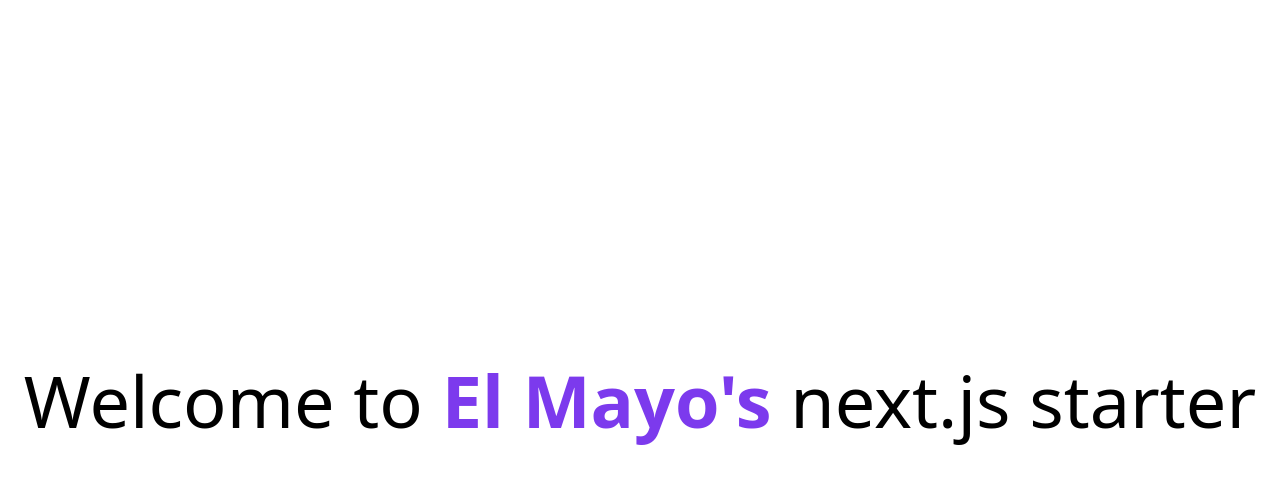
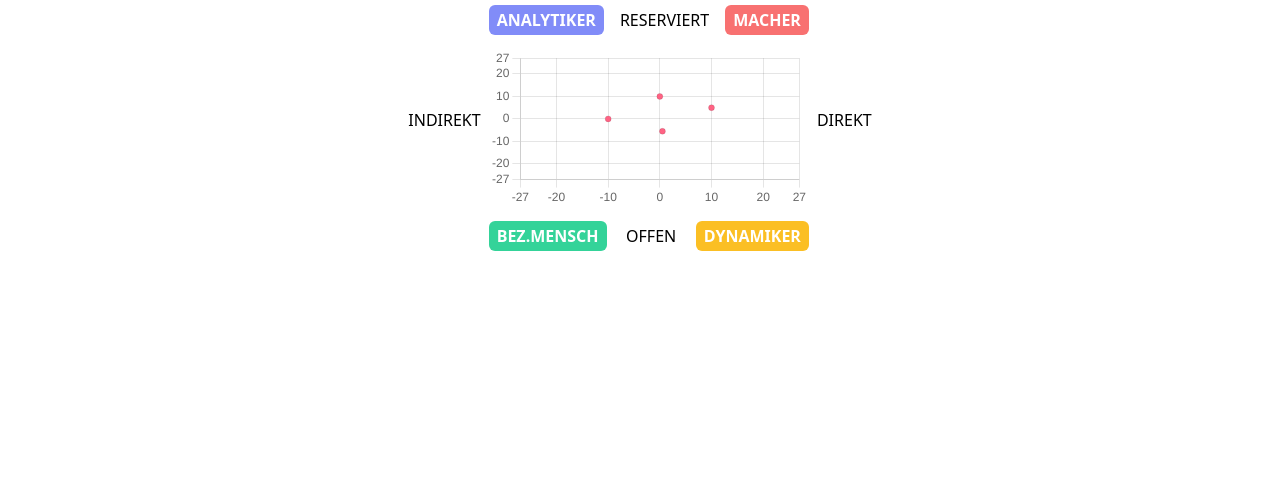
Before and after one commit to mic-meier/mdba, a Next.js app: page / in a window 1280 px wide. Shown: the top 484 px of the page. Built offline with nearby package versions, Linux system fonts and the light colour scheme.

Commit message:
feat: Add chart
Add react-chartjs-2 chart and style it

```diff
--- a/components/QuestionnaireForm.tsx
+++ b/components/QuestionnaireForm.tsx
@@ -1,9 +1,16 @@
-import { ChangeEvent, ReactNode, useState } from 'react'
+import {
+  ChangeEvent,
+  Dispatch,
+  ReactNode,
+  SetStateAction,
+  useState,
+} from 'react'
 
 import { ChoiceSet, Questionnaire } from '../types'
 
 type Props = {
   questionnaire: Questionnaire
+  setIsFormSubmitted: Dispatch<SetStateAction<boolean>>
 }
 
 type FieldsetProps = {
@@ -89,13 +96,17 @@
   )
 }
 
-export default function QuestionnaireForm({ questionnaire }: Props) {
+export default function QuestionnaireForm({
+  questionnaire,
+  setIsFormSubmitted,
+}: Props) {
   const [formState, setFormState] = useState({})
   const isFormValid = Object.keys(formState).length === 18
 
   function handleSubmit(e: ChangeEvent<HTMLFormElement>) {
     e.preventDefault()
     setFormState({})
+    setIsFormSubmitted(true)
     console.log(formState)
   }
 
--- /dev/null
+++ b/components/ScatterChart.tsx
@@ -0,0 +1,93 @@
+import { Scatter } from 'react-chartjs-2'
+
+const data = {
+  datasets: [
+    {
+      data: [
+        {
+          x: -10,
+          y: 0,
+        },
+        {
+          x: 0,
+          y: 10,
+        },
+        {
+          x: 10,
+          y: 5,
+        },
+        {
+          x: 0.5,
+          y: -5.5,
+        },
+      ],
+      backgroundColor: 'rgb(255, 99, 132)',
+    },
+  ],
+}
+
+const options = {
+  plugins: {
+    legend: {
+      display: false,
+    },
+  },
+  scales: {
+    x: {
+      min: -27,
+      max: 27,
+    },
+    y: {
+      min: -27,
+      max: 27,
+    },
+  },
+}
+
+export default function ScatterChart() {
+  return (
+    <div className="flex items-center max-w-6xl mx-auto">
+      <div className="text-right flex-grow align-middle pb-4">
+        <span className="uppercase">Indirekt</span>
+      </div>
+      <div>
+        <div className="p-2 flex space-x-2">
+          <div className="flex-grow ">
+            <span className="px-2 py-1 rounded-md bg-indigo-400 uppercase text-white font-semibold">
+              Analytiker
+            </span>
+          </div>
+          <div className="flex-grow text-center">
+            <span className="px-2 py-1 uppercase ">Reserviert</span>
+          </div>
+          <div className="flex-grow text-right">
+            <span className="px-2 py-1 rounded-md bg-red-400 uppercase text-white font-semibold">
+              Macher
+            </span>
+          </div>
+        </div>
+        <div className="p-2">
+          <Scatter data={data} type="scatter" options={options} />
+        </div>
+        <div className="p-2 flex space-x-2">
+          <div className="flex-grow ">
+            <span className="px-2 py-1 rounded-md bg-green-400 uppercase text-white font-semibold">
+              Bez.mensch
+            </span>
+          </div>
+          <div className="flex-grow text-center">
+            <span className="px-2 py-1 uppercase ">Offen</span>
+          </div>
+          <div className="flex-grow  text-right">
+            <span className="px-2 py-1 rounded-md bg-yellow-400 uppercase text-white font-semibold">
+              Dynamiker
+            </span>
+          </div>
+        </div>
+      </div>
+      <div className="flex-grow align-middle pb-4">
+        <span className="uppercase">Direkt</span>
+      </div>
+    </div>
+  )
+}
--- a/package.json
+++ b/package.json
@@ -14,8 +14,10 @@
     ]
   },
   "dependencies": {
+    "chart.js": "^3.2.1",
     "next": "10.2.0",
     "react": "17.0.2",
+    "react-chartjs-2": "^3.0.3",
     "react-dom": "17.0.2"
   },
   "devDependencies": {
--- a/pages/index.js
+++ b/pages/index.js
@@ -1,4 +1,6 @@
 import Head from 'next/head'
+
+import ScatterChart from '../components/ScatterChart'
 
 export default function Home() {
   return (
@@ -10,15 +12,7 @@
       </Head>
 
       <main>
-        <div className="flex items-center justify-center h-screen">
-          <h1 className="text-7xl">
-            Welcome to{' '}
-            <a href="https://github.com/mic-meier" className="mx-auto">
-              El Mayo&apos;s
-            </a>{' '}
-            next.js starter
-          </h1>
-        </div>
+        <ScatterChart />
       </main>
     </div>
   )
--- a/pages/mdba.tsx
+++ b/pages/mdba.tsx
@@ -1,4 +1,5 @@
 import Head from 'next/head'
+import { useState } from 'react'
 
 import QuestionnaireForm from '../components/QuestionnaireForm'
 import { questionnaire } from '../data'
@@ -10,6 +11,8 @@
 
 export default function MDBA({ questionnaire }: Props) {
   console.log(`questionnaire`, questionnaire)
+  const [isFormSubmitted, setIsFormSubmitted] = useState(false)
+
   return (
     <div className="p-4">
       <Head>
@@ -19,24 +22,38 @@
       </Head>
 
       <main className="max-w-6xl mx-auto">
-        <h1 className="text-center text-6xl font-bold text-purple-700 pt-10">
+        <h1 className="text-center text-4xl font-bold text-purple-700 pt-10">
           Verhaltensanalyse
         </h1>
-        <div className="py-10 max-w-2xl mx-auto space-y-2">
+        {isFormSubmitted ? (
+          <div>
+            <div>Result</div>
+            <button onClick={() => setIsFormSubmitted(false)}>Try Again</button>
+          </div>
+        ) : (
+          <>
+            <div className="py-10 max-w-xs md:max-w-2xl mx-auto space-y-2">
               <p>
                 {' '}
-            Im folgenden Fragebogen sollst du angeben, wie du dich normalerweise
-            in Alltagssituationen verhältst. Aus der Auswertung ergibt sich ein
-            klares Bild wie du dich selbst siehst.
+                Im folgenden Fragebogen sollst du angeben, wie du dich
+                normalerweise in Alltagssituationen verhältst. Aus der
+                Auswertung ergibt sich ein klares Bild wie du dich selbst
+                siehst.
               </p>
               <p>
-            Bewerte jedes Paar der Aussagen A und B mit insgesamt drei Punkten,
-            je nachdem, wie zutreffend die Aussage ist. Auch wenn du glaubst,
-            dass manche Aussagenpaare gleichermassen zutreffen, solltest du der
-            Alternative mehr Punkte geben, die für dein Verhalten typischer ist.
+                Bewerte jedes Paar der Aussagen A und B mit insgesamt drei
+                Punkten, je nachdem, wie zutreffend die Aussage ist. Auch wenn
+                du glaubst, dass manche Aussagenpaare gleichermassen zutreffen,
+                solltest du der Alternative mehr Punkte geben, die für dein
+                Verhalten typischer ist.
               </p>
             </div>
-        <QuestionnaireForm questionnaire={questionnaire} />
+            <QuestionnaireForm
+              questionnaire={questionnaire}
+              setIsFormSubmitted={setIsFormSubmitted}
+            />
+          </>
+        )}
       </main>
     </div>
   )
```
Also changed, not shown: 1 other file (tests, documents, lock files or other folders). Lines whose indentation alone changed are shown as unchanged.
